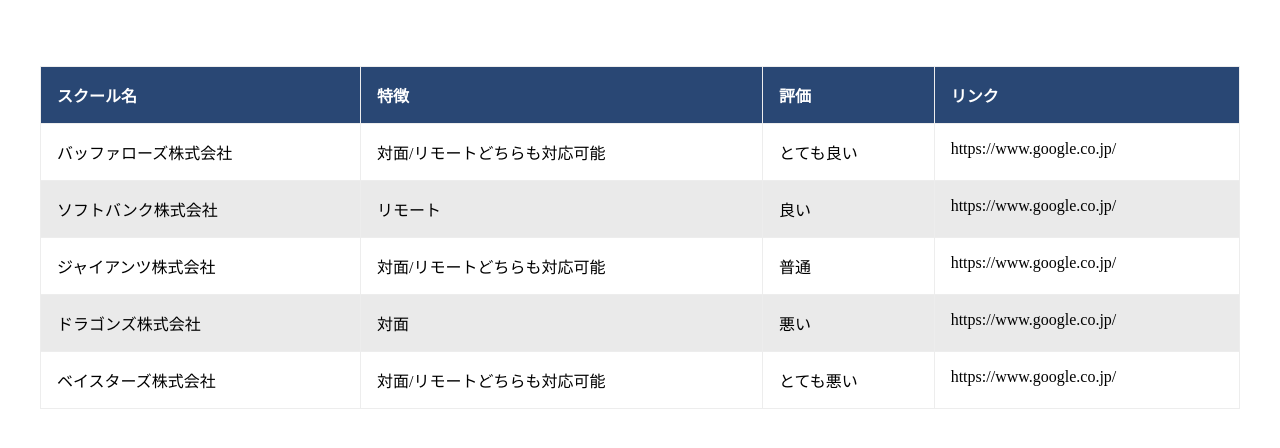
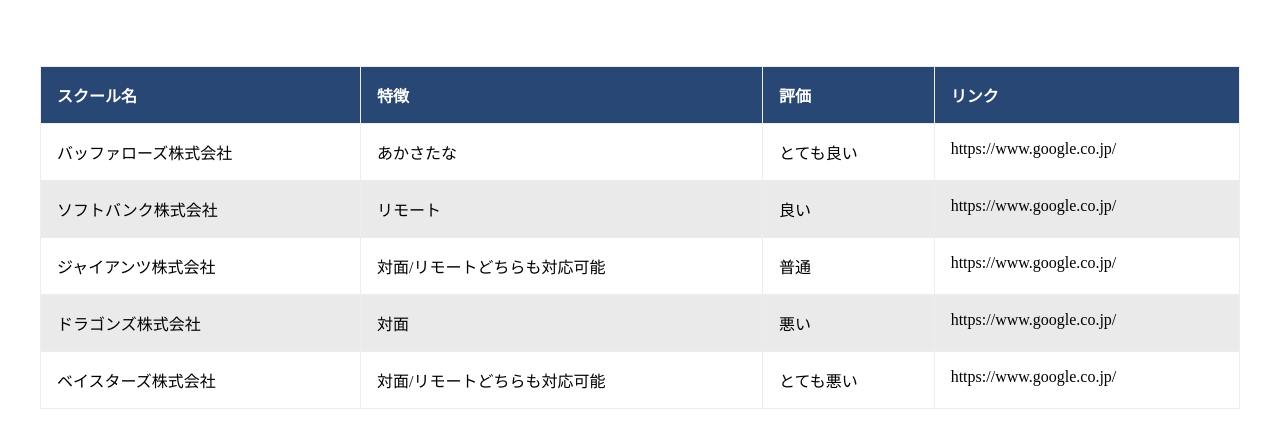
Before and after one commit to kota2312/katagiri_work, a plain HTML site: page index.html in a window 1280 px wide. Shown: the part 154-602 px from the top of the page. Drawn offline with Linux system fonts and the light colour scheme.

Commit message:
TD要素の書き換え/公式HPに変更が必要なため

```diff
--- a/index.html
+++ b/index.html
@@ -28,7 +28,7 @@
                         <tbody>
                             <tr>
                                 <td>バッファローズ株式会社</td>
-                                <td>対面/リモートどちらも対応可能</td>
+                                <td>あかさたな</td>
                                 <td>とても良い</td>
                                 <td><a href="https://www.google.co.jp/">https://www.google.co.jp/</a></td>
                             </tr>
```
